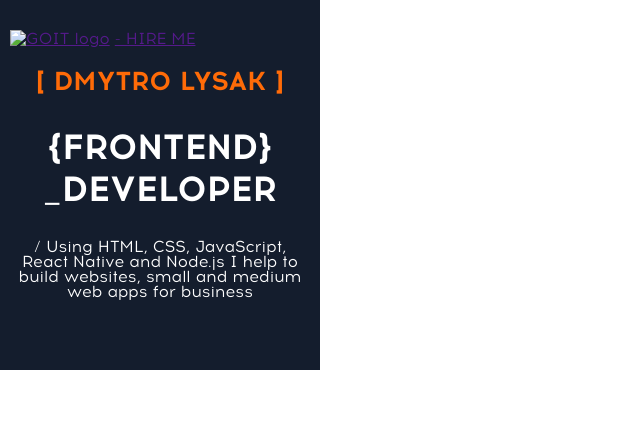
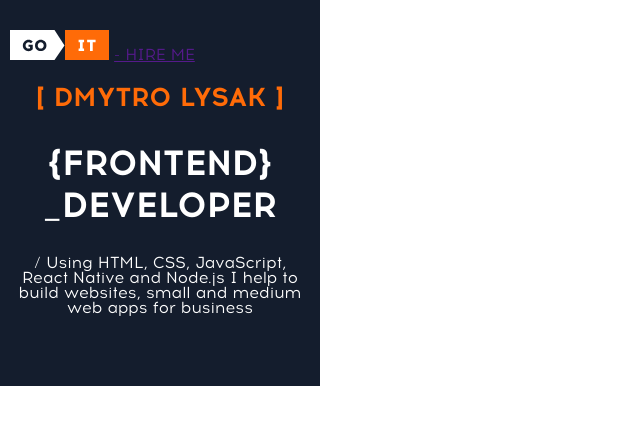
Before and after one commit to NUGOS/my-resume, a plain HTML site: page index.html in a window 1280 px wide. Shown: the whole page, without its empty margins (0-640 px from the left). Drawn offline with Linux system fonts and the light colour scheme.

Commit message:
add logo

```diff
--- a/index.html
+++ b/index.html
@@ -14,7 +14,7 @@
     <section class="front-page">
         <nav class="navigation">
             <a href="" class="logo-link">
-                <img src="img/goit-logo.svn" alt="GOIT logo"></a>
+                <img src="img/goit-logo.svg" alt="GOIT logo"></a>
             <a href="" class="hire-me-btn">- HIRE ME</a>
             <a href="" class="mobile-menu"></a>
         </nav>
```
Also changed, not shown: 1 other file.
